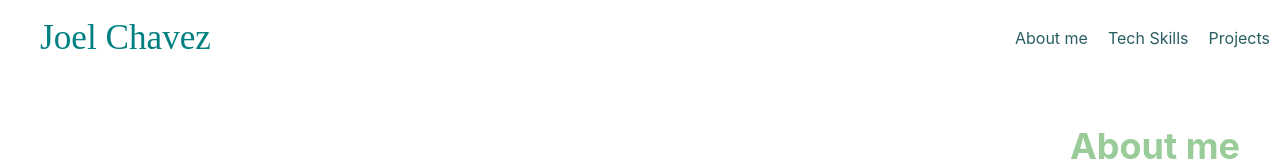
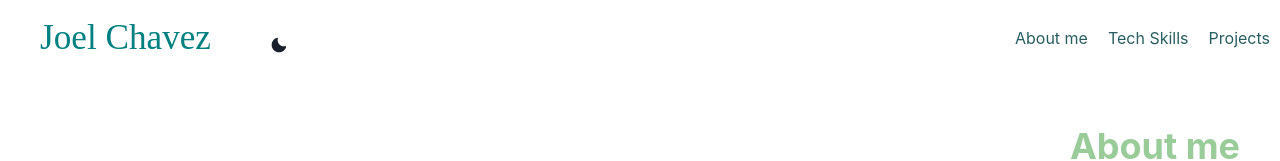
Before and after one commit to joel-CM/portafolio, a Next.js app: page / in a window 1280 px wide. Shown: the top 161 px of the page. Built offline with nearby package versions, Linux system fonts and the light colour scheme; a web font is replaced by a local one.

Commit message:
add button dark mode

```diff
--- a/components/Layout/Layout.js
+++ b/components/Layout/Layout.js
@@ -4,10 +4,19 @@ import DesktopMenu from "../DesktopMenu/DesktopMenu";
 import MobileMenu from "../MobileMenu/MobileMenu";
 import Head from "next/head";
 import { useRouter } from "next/router";
-import { Box, Grid, GridItem, useColorModeValue } from "@chakra-ui/react";
+import {
+  Box,
+  Grid,
+  GridItem,
+  IconButton,
+  useColorMode,
+  useColorModeValue,
+} from "@chakra-ui/react";
+import { SunIcon, MoonIcon } from "@chakra-ui/icons";
 
 export default function Layout(props) {
   const router = useRouter();
+  const { colorMode, toggleColorMode } = useColorMode();
   const bg = useColorModeValue("#fff", "teal.500");
   const color = useColorModeValue("teal", "#efffef");
 
@@ -37,11 +46,14 @@ export default function Layout(props) {
             fontSize={["1.5rem", "1.5rem", "2rem", "2.2rem"]}
             fontFamily={"Inspiration"}
             color={color}
-            px={10}
+            px={[5, 5, 10, 10]}
             py={3}
             onClick={() => router.push("/")}
           >
             Joel Chavez
+          </Box>
+          <Box as={"button"} py={3} mx={5} onClick={toggleColorMode}>
+            {colorMode === "light" ? <MoonIcon /> : <SunIcon />}
           </Box>
         </GridItem>
 
```
